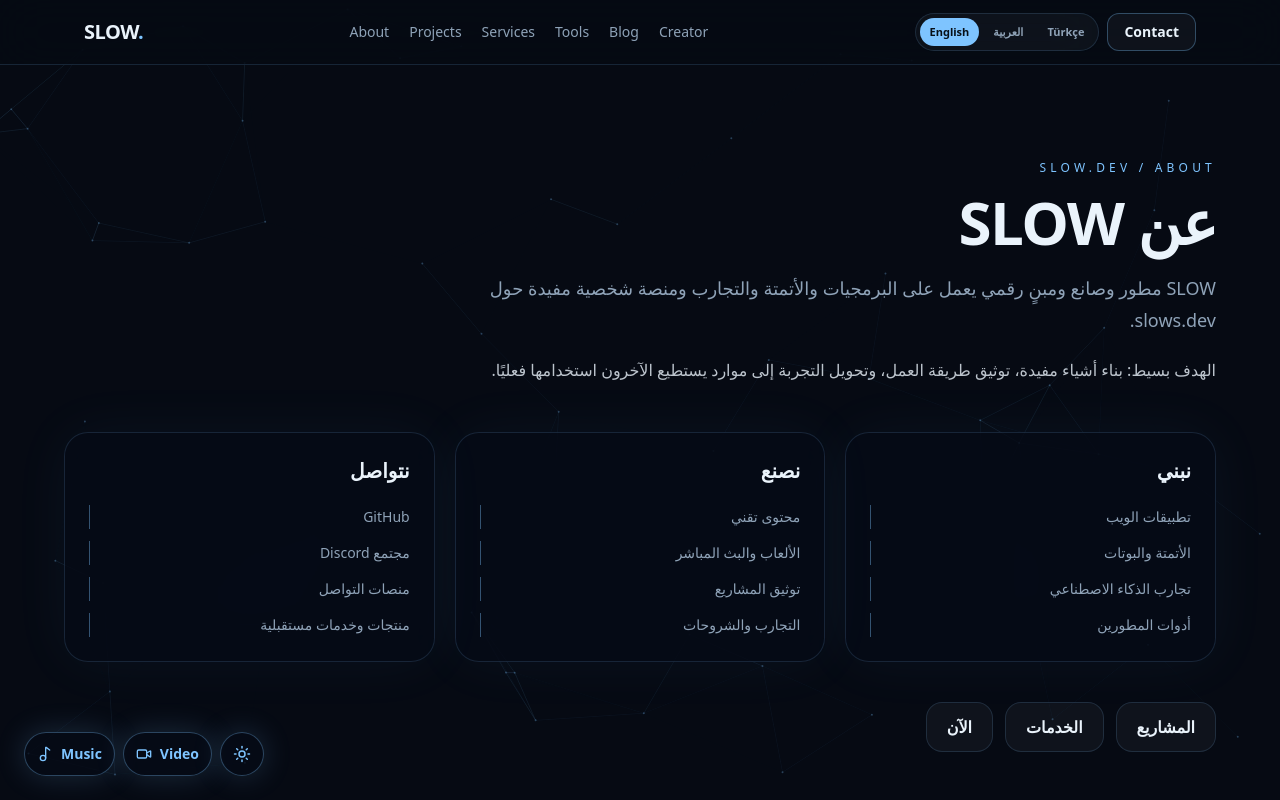
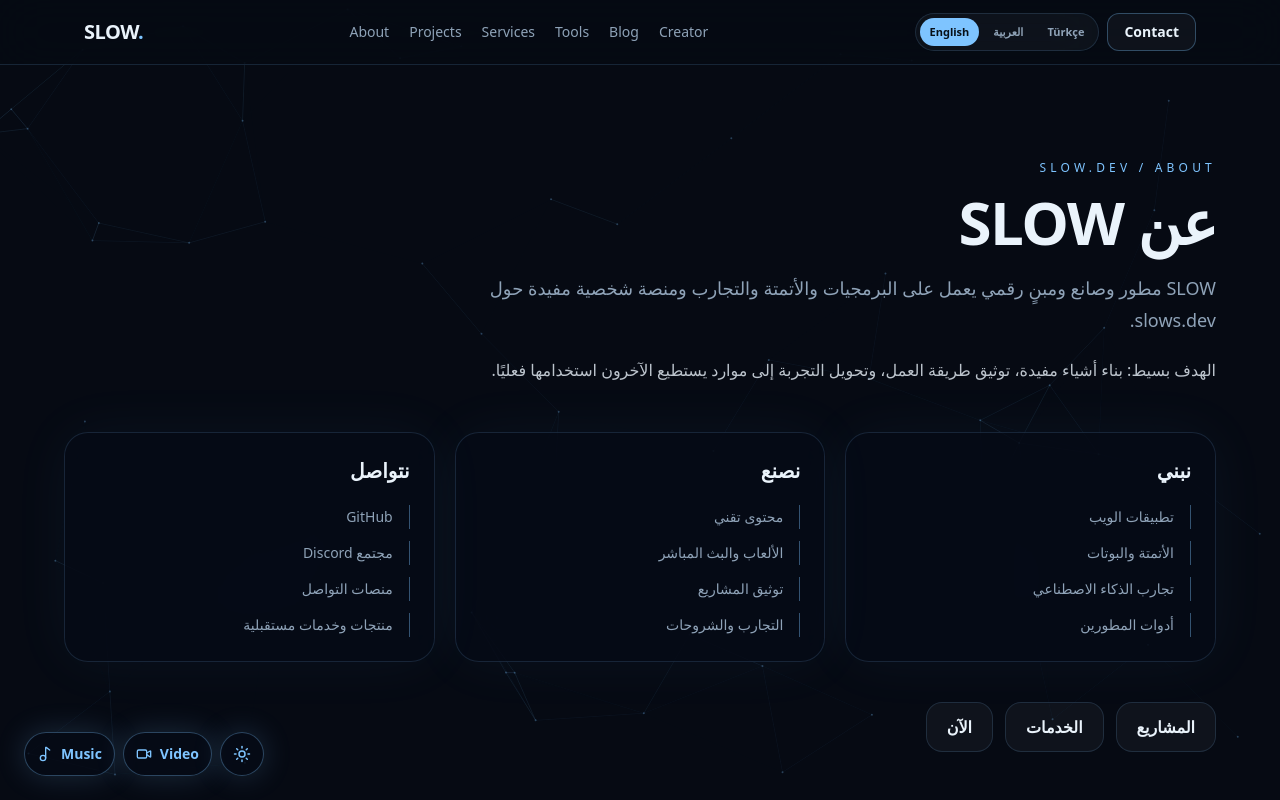
Before and after one commit to SLOW429/personal-site, a Next.js app: page /localized/ar/about in a window 1280 px wide. Shown: the top 800 px of the page. Built offline with nearby package versions, Linux system fonts and the light colour scheme.

Commit message:
preserve locale in localized section links

```diff
--- a/app/localized/[locale]/[section]/page.tsx
+++ b/app/localized/[locale]/[section]/page.tsx
@@ -2,7 +2,7 @@ import type { Metadata } from "next";
 import Link from "next/link";
 import { notFound } from "next/navigation";
 import { sectionCopy } from "@/lib/section-i18n";
-import { isLocale, type Locale } from "@/lib/i18n";
+import { isLocale, localizedPath, type Locale } from "@/lib/i18n";
 
 const validSections = ["about", "services", "tools"] as const;
 type Section = (typeof validSections)[number];
@@ -59,7 +59,7 @@ export default async function LocalizedSectionPage({ params }: { params: Promise
               <h2 className="font-display text-xl font-bold text-[var(--foreground)]">{group.title}</h2>
               <ul className="mt-5 space-y-3">
                 {group.items.map((item) => (
-                  <li key={item} className="border-l border-[var(--gold)]/40 pl-4 text-sm leading-6 text-[var(--muted)]">{item}</li>
+                  <li key={item} className="border-s-[var(--gold)]/40 border-s ps-4 text-sm leading-6 text-[var(--muted)]">{item}</li>
                 ))}
               </ul>
             </article>
@@ -68,7 +68,7 @@ export default async function LocalizedSectionPage({ params }: { params: Promise
 
         <div className="mt-10 flex flex-wrap gap-3">
           {page.links.map(([label, href]) => (
-            <Link key={href} href={href} className="rounded-2xl border border-[var(--card-border)] bg-[var(--card-bg-soft)] px-5 py-3 font-semibold text-[var(--foreground)] transition hover:-translate-y-0.5 hover:border-[var(--gold)]">
+            <Link key={href} href={localizedPath(href, locale)} className="rounded-2xl border border-[var(--card-border)] bg-[var(--card-bg-soft)] px-5 py-3 font-semibold text-[var(--foreground)] transition hover:-translate-y-0.5 hover:border-[var(--gold)]">
               {label}
             </Link>
           ))}
```
